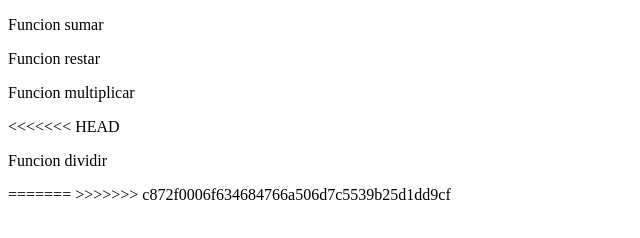
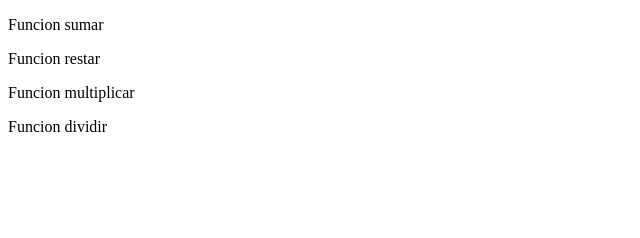
Before and after one commit to AkaPerla/Calculadora, a plain HTML site: page calculadora.html in a window 1280 px wide. Shown: the whole page, without its empty margins (0-640 px from the left). Drawn offline with Linux system fonts and the light colour scheme.

```diff
--- a/calculadora.html
+++ b/calculadora.html
@@ -10,9 +10,6 @@
     <p>Funcion sumar</p>
     <p>Funcion restar</p>
     <p>Funcion multiplicar</p>
-<<<<<<< HEAD
     <p>Funcion dividir</p>
-=======
->>>>>>> c872f0006f634684766a506d7c5539b25d1dd9cf
 </body>
 </html>
```
